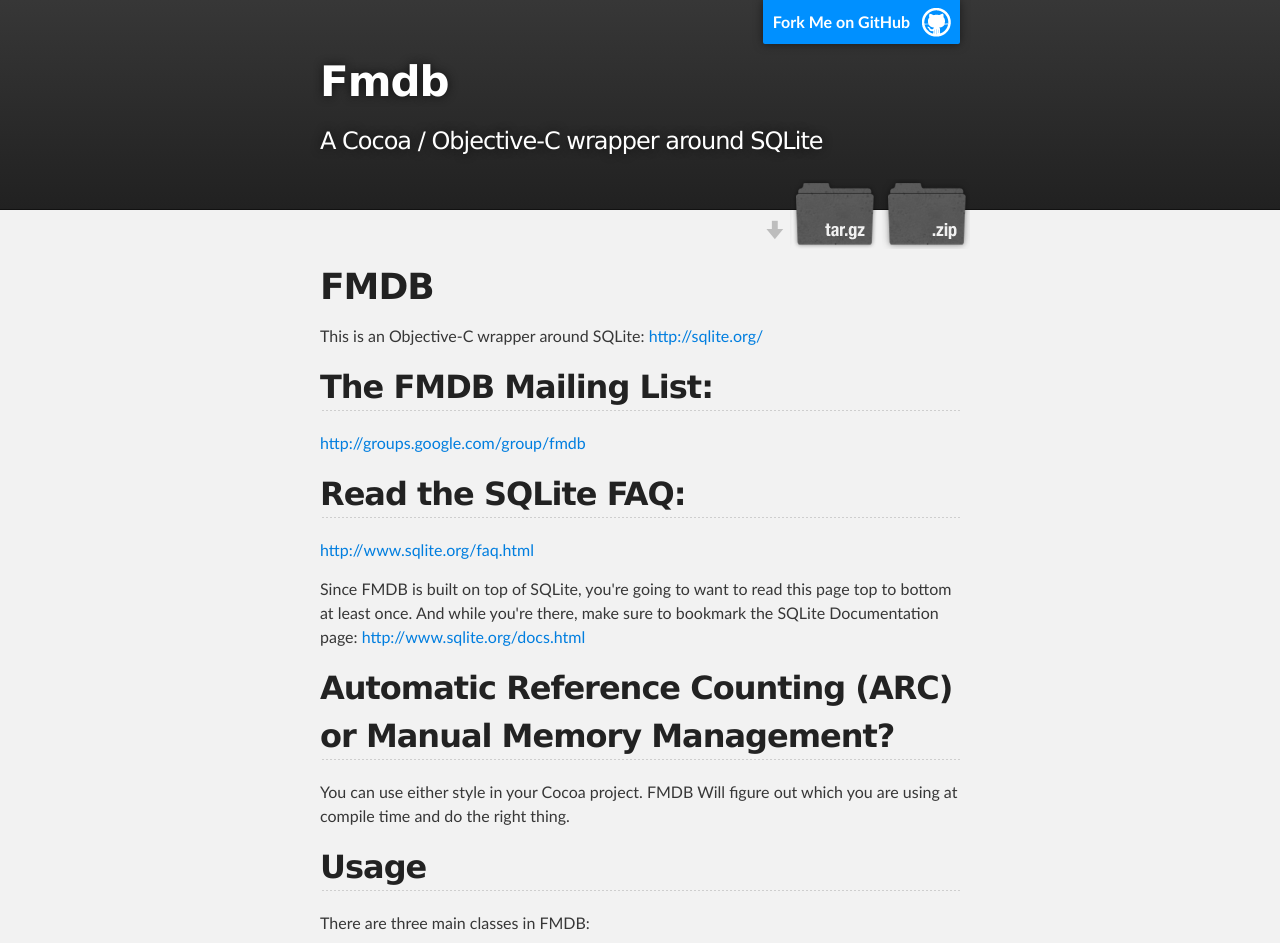
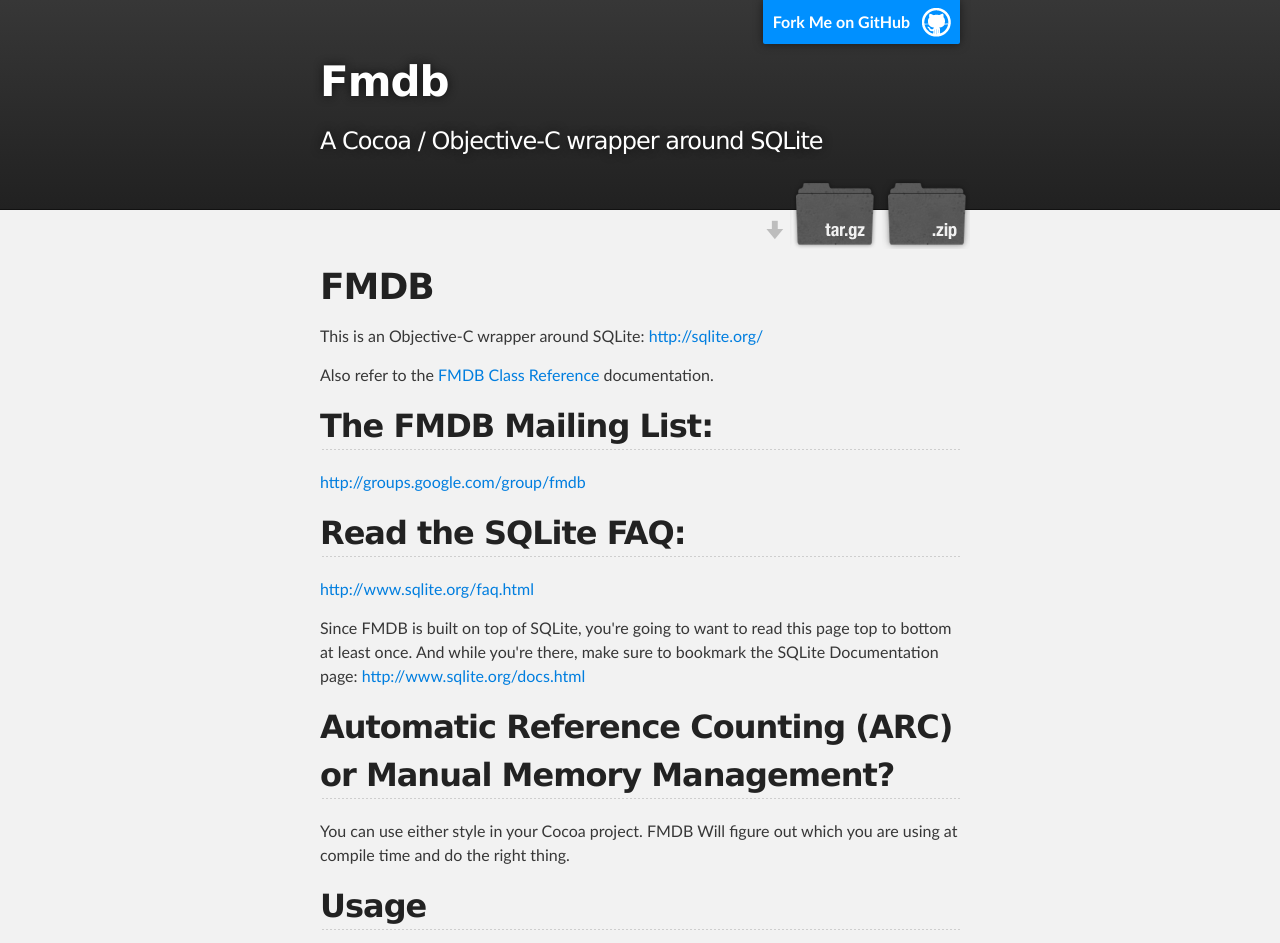
Before and after one commit to ccgus/fmdb, a plain HTML site: page index.html in a window 1280 px wide. Shown: the top 943 px of the page. Drawn offline with Linux system fonts and the light colour scheme.

Commit message:
Added class reference documentation

```diff
--- a/index.html
+++ b/index.html
@@ -34,6 +34,8 @@
         <h1>FMDB</h1>
 
 <p>This is an Objective-C wrapper around SQLite: <a href="http://sqlite.org/">http://sqlite.org/</a></p>
+
+<p>Also refer to the <a href="html/index.html">FMDB Class Reference</a> documentation.</p>
 
 <h2>The FMDB Mailing List:</h2>
 
```
